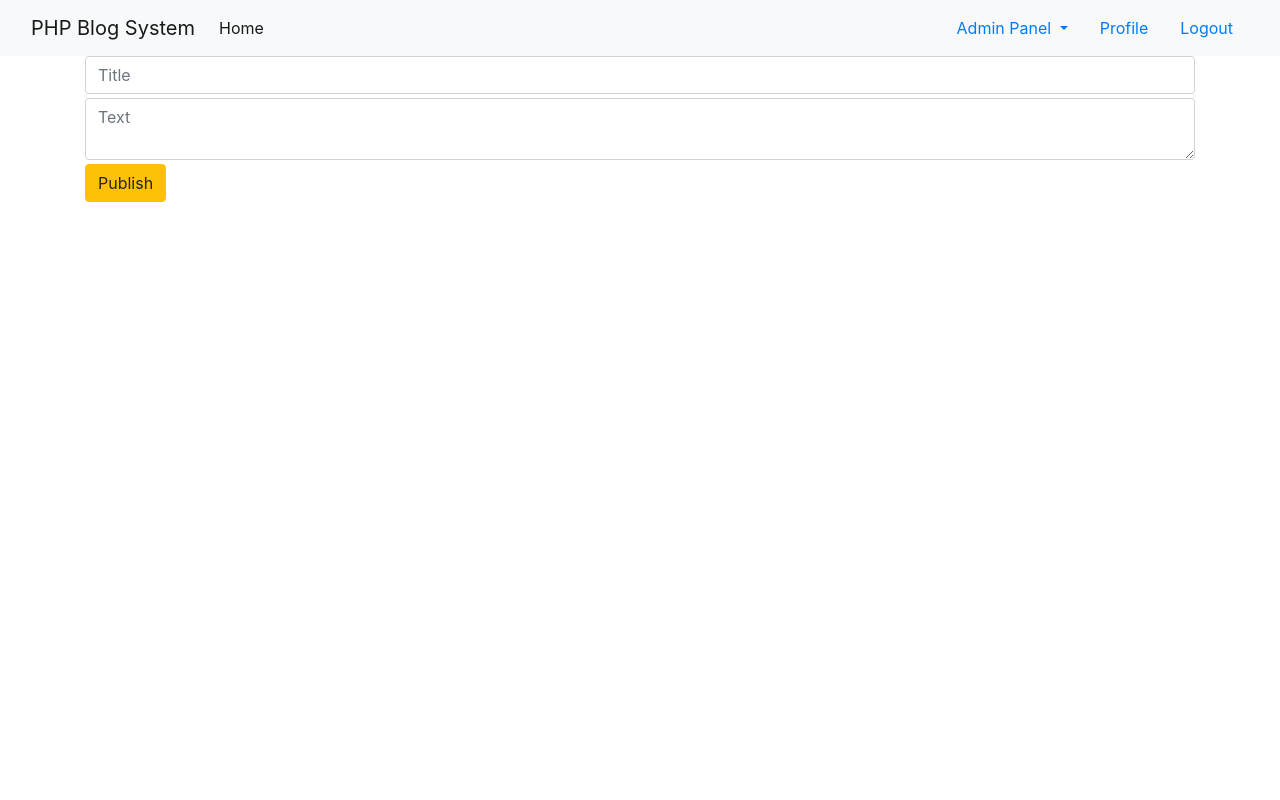
After one commit to pooh1218/logsystem, a PHP site: page /addblog.php in a window 1280 px wide. The commit adds this page. Run offline with PHP 8.4, Linux system fonts and the light colour scheme; the visitor is signed in with stand-in values (Sample User, id 1).

Commit message:
add blog feature

```diff
--- /dev/null
+++ b/addblog.php
@@ -0,0 +1,66 @@
+<?php
+session_start();
+include ("config.php");
+
+if (!isset($_SESSION["email"])) {
+    header("Location: index.php");
+}
+
+if ($_POST) {
+    $title = $_POST["title"];
+    $text = $_POST["text"];
+    $user = $_SESSION["username"];
+    $titlenumber = strlen($title);
+    if ($titlenumber > 80) {
+        $errormsg = "Title is too long.";
+    } else {
+        if ($title != "" && $text != "") {
+            $query = $link->prepare("INSERT INTO blog SET blogtitle=?, blogtext=?, user=?, time=?");
+            $addblog = $query->execute(array($title, $text, $user, date("Y-m-d H:i:s")));
+            if ($addblog) {
+                $errormsg = "Text Added.";
+            } else {
+                $errormsg = "Could not add text.";
+            }
+        } else {
+            $errormsg = "Do not leave empty space!";
+        }
+    }
+}
+
+?>
+
+<!DOCTYPE html>
+<html>
+
+<head>
+    <meta charset="utf-8">
+    <title>Add Blog</title>
+    <meta name="viewport" content="width=device-width, initial-scale=1">
+</head>
+
+<body>
+    <?php include 'navbar.php'; ?>
+    <div class="container">
+        <div class="row">
+            <div class="col-md-12 mx-auto">
+                <form method="POST">
+                    <input type="text" name="title" class="form-control" placeholder="Title">
+                    <textarea name="text" class="form-control mt-1" cols="30" row="10" placeholder="Text"></textarea>
+                    <?php
+                    if (!empty($errormsg)) {
+                        ?>
+                        <div class="alert alert-success mt-1" role="alert">
+                            <?php echo $errormsg; ?>
+                        </div>
+                        <?php
+                    }
+                    ?>
+                    <button type="submit" class="btn btn-warning mt-1">Publish</button>
+                </form>
+            </div>
+        </div>
+    </div>
+</body>
+
+</html>
--- a/navbar.php
+++ b/navbar.php
@@ -1,5 +1,4 @@
 <?php
-// session_start();
 require_once "config.php";
 
 ?>
@@ -24,7 +23,7 @@ require_once "config.php";
               Admin Panel
             </a>
             <div class="dropdown-menu">
-              <a class="dropdown-item" href="blog/addblog.php">Add Text</a>
+              <a class="dropdown-item" href="./addblog.php">Add Text</a>
             </div>
         </div>
           <?php
```
Also changed, not shown: css/main.css (+14 -0 lines), index.php (+39 -1 lines).
